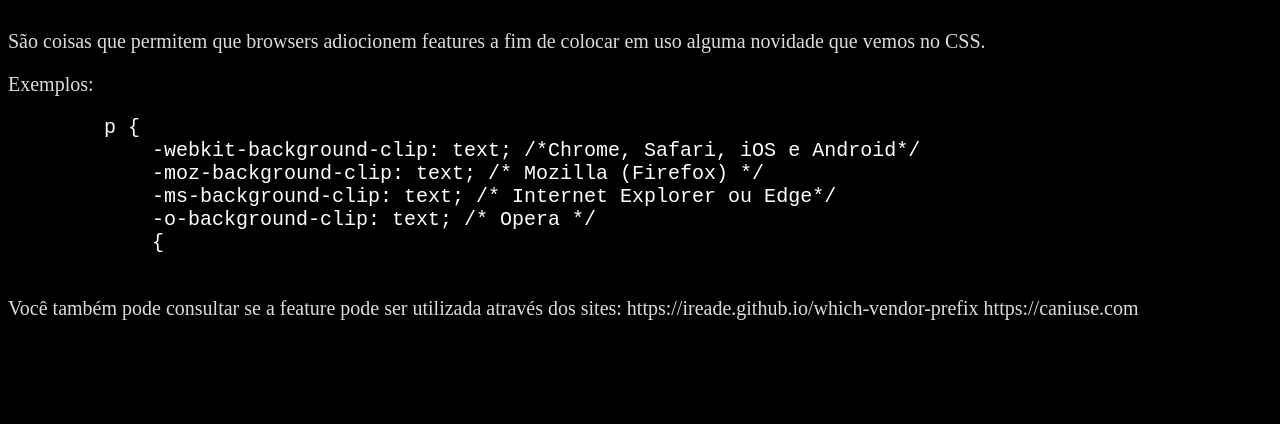
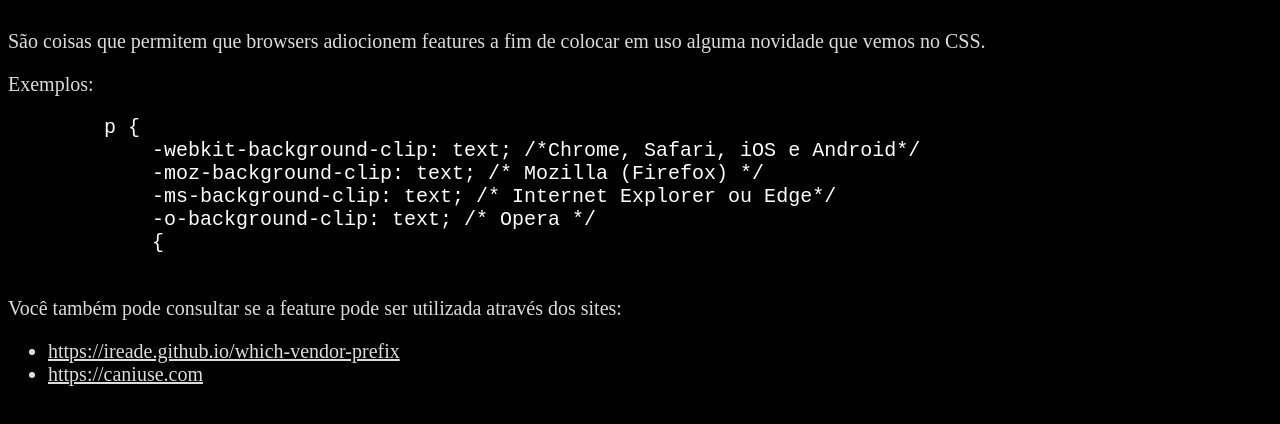
Before and after one commit to naiarar/discover-rocketseat, a plain HTML site: page css/pages/vendor-prefixes.html in a window 1280 px wide. Shown: the part 126-550 px from the top of the page. Drawn offline with Linux system fonts and the light colour scheme.

Commit message:
vendor prefixes organizado

```diff
--- a/css/pages/vendor-prefixes.html
+++ b/css/pages/vendor-prefixes.html
@@ -26,11 +26,13 @@
         </code>
     </p>
 
-Você também pode consultar se a feature pode ser utilizada através dos sites:
+<p>Você também pode consultar se a feature pode ser utilizada através dos sites:
+<ul>
+<li><a href="https://ireade.github.io/which-vendor-prefix">https://ireade.github.io/which-vendor-prefix</a></li>
 
-https://ireade.github.io/which-vendor-prefix
-
-https://caniuse.com
+<li><a href="https://caniuse.com">https://caniuse.com</a></li>
+</ul>
+</p>
 
 </body>
 </html>
```
